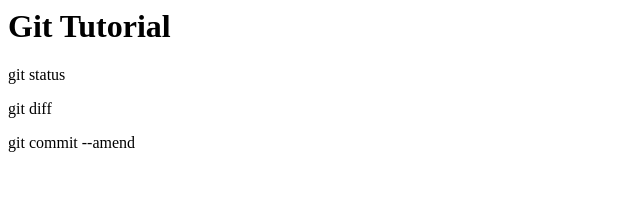
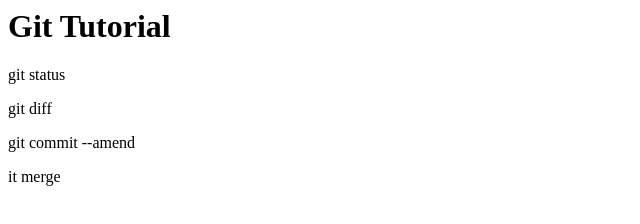
Before and after one commit to tobi10061/git_tutorial, a plain HTML site: page index.html in a window 1280 px wide. Shown: the full height of the page, 0-640 px from the left. Drawn offline with Linux system fonts and the light colour scheme.

Commit message:
git merge を追記

```diff
--- a/index.html
+++ b/index.html
@@ -2,3 +2,4 @@
 <p>git status</p>
 <p>git diff</p>
 <p>git commit --amend</p>
+<p>it merge</p>
```
